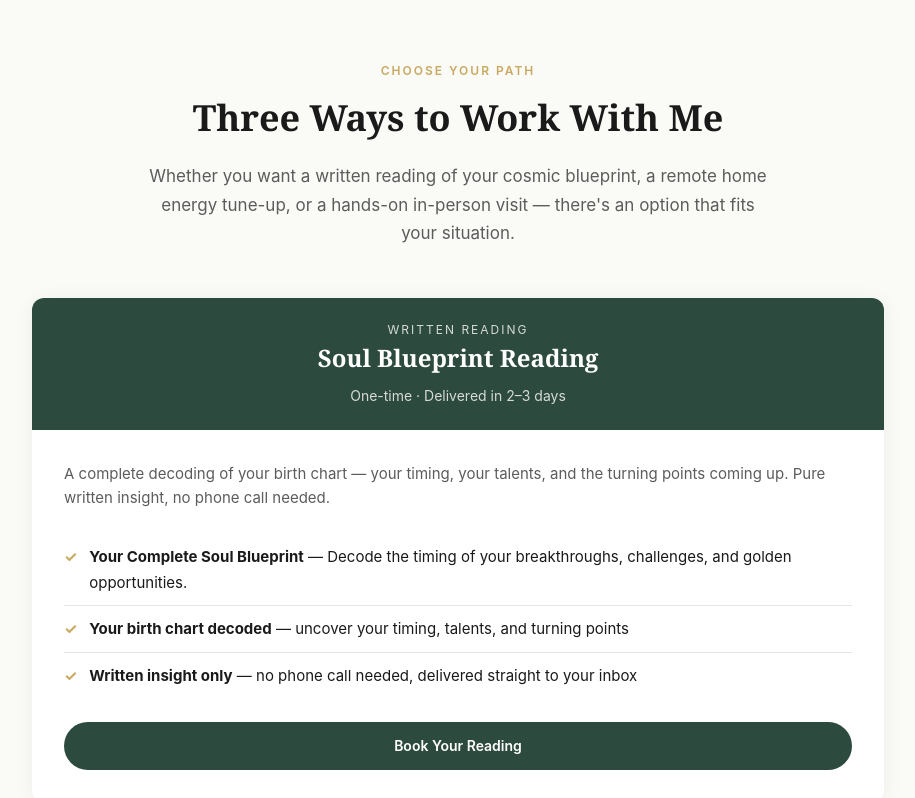
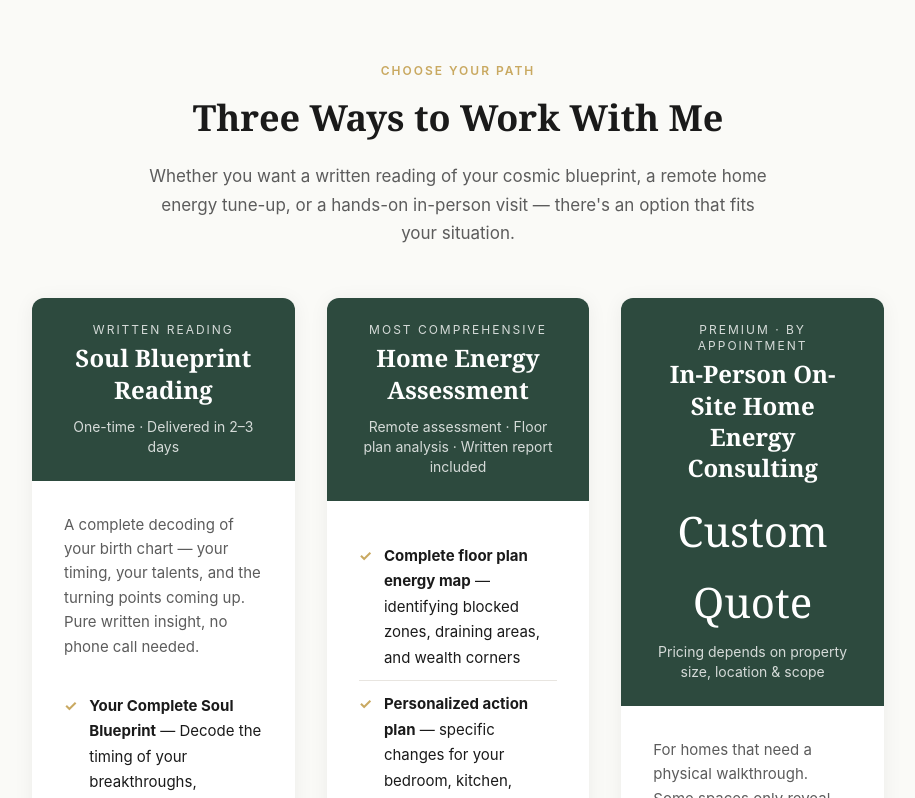
Before and after one commit to KenLau0414/spatial-aura, a Next.js app: page / in a window 1280 px wide. Shown: the part 1589-2387 px from the top of the page, without its empty margins (182-1097 px from the left). Built offline with nearby package versions, Linux system fonts and the light colour scheme.

Commit message:
Update Service.tsx

```diff
--- a/components/Service.tsx
+++ b/components/Service.tsx
@@ -11,7 +11,7 @@
         <p className="text-center text-[17px] text-[var(--text-secondary)] max-w-[620px] mx-auto mb-[50px]">
           Whether you want a written reading of your cosmic blueprint, a remote home energy tune-up, or a hands-on in-person visit — there&apos;s an option that fits your situation.
         </p>
-
+        < div className="grid grid-cols-1 md:grid-cols-3 gap-8 max-w-6xl mx-auto">
         {/* Card 1: Soul Blueprint Reading */}
         <div className="bg-white rounded-xl shadow-[0_2px_20px_rgba(0,0,0,0.06)] overflow-hidden mb-6">
           <div className="bg-[var(--primary)] text-white text-center px-8 py-6">
@@ -108,7 +108,7 @@
             </a>
           </div>
         </div>
-
+</div>
         <div className="text-center mt-8">
           <a href="/guide" className="inline-block text-sm text-[var(--primary)] hover:text-[var(--primary-light)] underline underline-offset-2 transition-colors">
             📸 View our Photo &amp; Information Guide →
```
